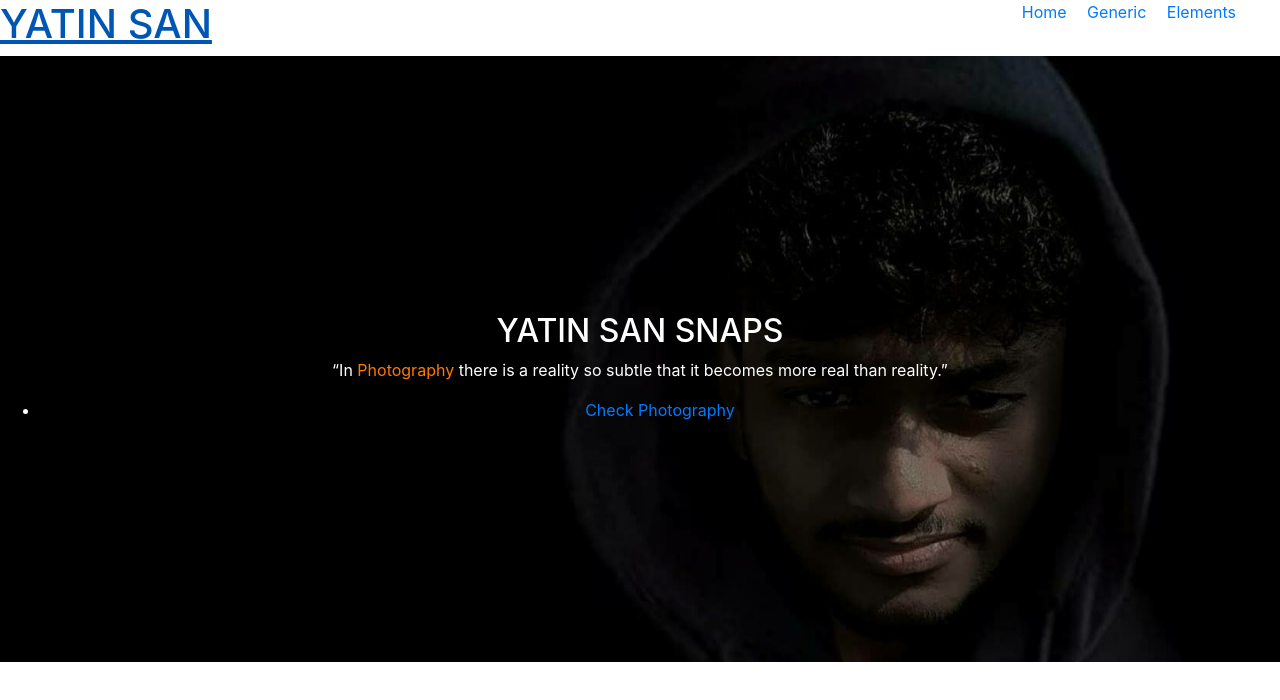
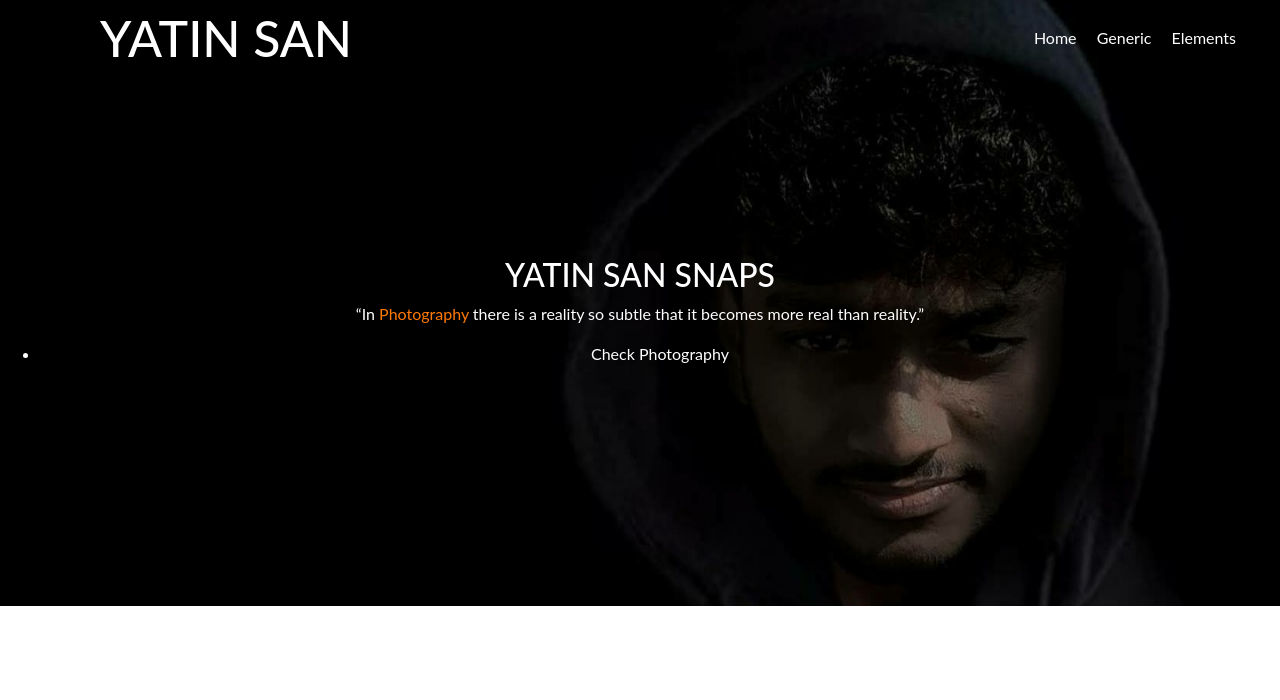
Before and after one commit to yatinsan/ysite, a plain HTML site: page index.html in a window 1280 px wide. Drawn offline with nearby package versions, Linux system fonts and the light colour scheme.

Commit message:
just edit nav and name

```diff
--- a/index.css
+++ b/index.css
@@ -1,10 +1,15 @@
-#header nav {
+body{
+    font-family: "Lato", Helvetica, sans-serif;
+}
+#header #nav {
     height: inherit;
     line-height: inherit;
     position: absolute;
     right: 2.75em;
     top: 0;
     vertical-align: middle;
+    z-index: 10000;
+    color: #ffffff;
 
 
 
@@ -29,12 +34,6 @@ body.landing #header {
     background-position-x: center;
     background-position-y: center;
     background-size: cover;
-    background-repeat-x: no-repeat;
-    background-repeat: no-repeat;
-    background-attachment: initial, initial;
-    background-origin: initial, initial;
-    background-clip: initial, initial;
-    background-color: initial;
     background-position: center;
     background-repeat: no-repeat;
     background-size: cover;
@@ -43,3 +42,29 @@ body.landing #header {
     text-align: center;
     background-image: url(img/yatinbg.png);
 }
+#header{
+    width: 100%;
+    height: 4.75em;
+    color: #ffffff;
+    line-height: 4.75em;
+}
+a{
+    color: #ffffff;
+}
+#header h1 {
+    color: #ffffff;
+    height: inherit;
+    left: 2.5em;
+    line-height: inherit;
+    margin: 0;
+    padding: 0;
+    position: absolute;
+    top: 0;
+}
+#header h1 a {
+    font-size: 1.25em;
+}
+a:hover{
+    color: #ffffff;
+    text-decoration: none;
+}
--- a/index.html
+++ b/index.html
@@ -10,8 +10,8 @@
 <script src="https://stackpath.bootstrapcdn.com/bootstrap/4.4.1/js/bootstrap.min.js" integrity="sha384-wfSDF2E50Y2D1uUdj0O3uMBJnjuUD4Ih7YwaYd1iqfktj0Uod8GCExl3Og8ifwB6" crossorigin="anonymous"></script>
 <link rel="stylesheet" href="index.css">
 </head>
-<body>
-    <div class="main">
+<body class="landing">
+    <div class="landing">
     <header id="header">
         <h1><a href="index.html">YATIN SAN</a></h1>
         <nav id="nav">
```
Also changed, not shown: check.html (added, +17 -0 lines).
